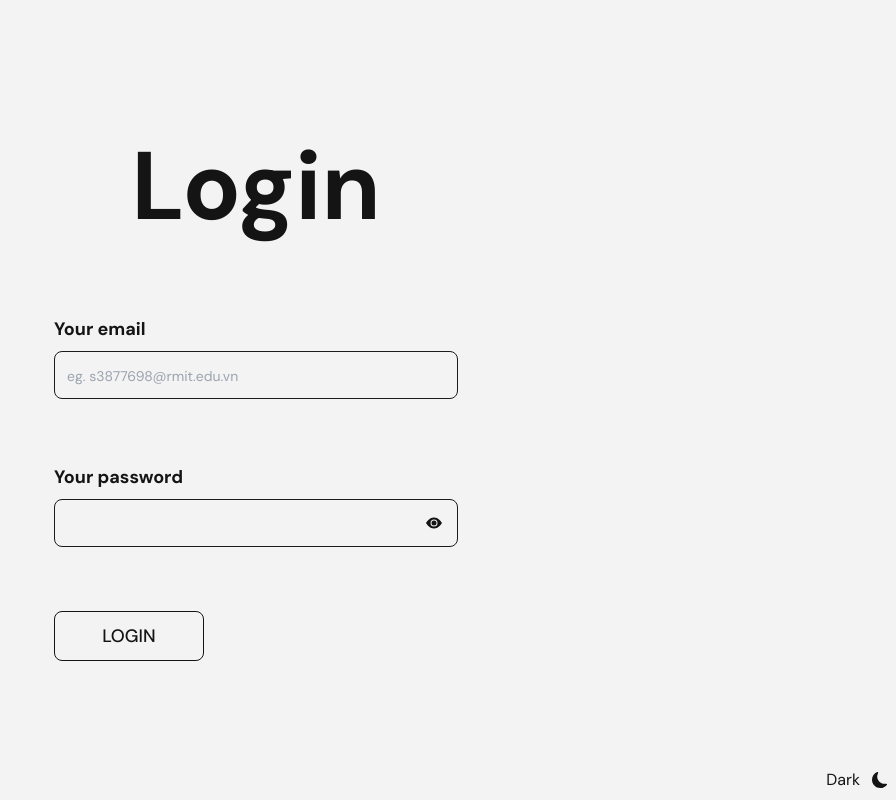
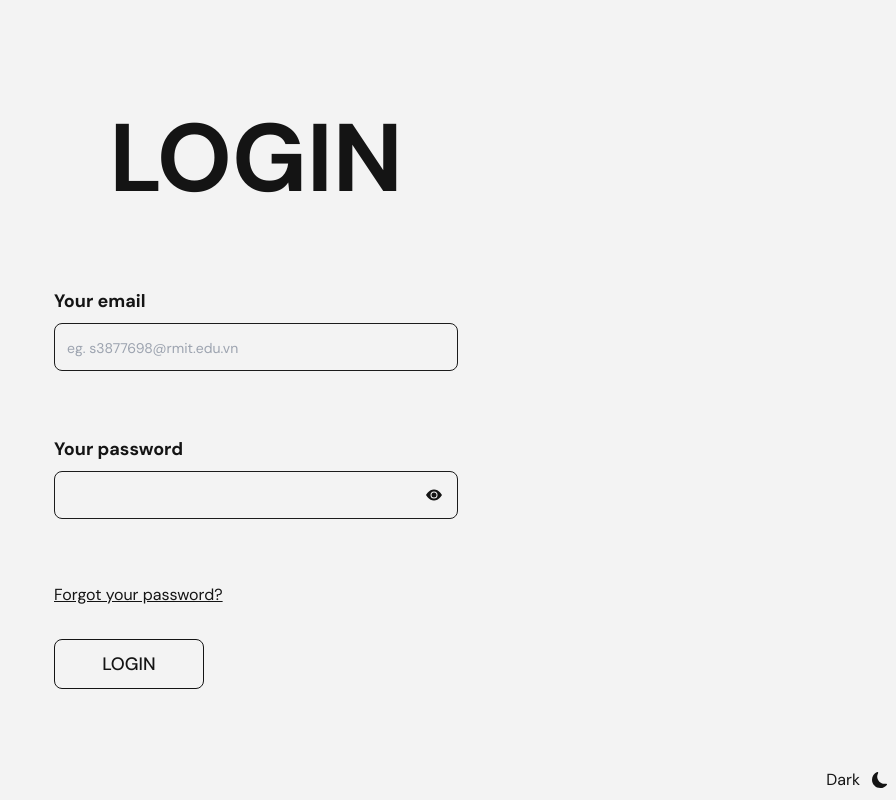
Before and after one commit to b1amage/sepm-frontend, a React (Create React App) app: page /login in a window 1280 px wide. Shown: the whole page, without its empty margins (384-1280 px from the left). Built offline with nearby package versions, Linux system fonts and the light colour scheme.

Commit message:
add forgot password text

```diff
--- a/src/components/authentication/LoginForm.js
+++ b/src/components/authentication/LoginForm.js
@@ -99,6 +99,8 @@ const LoginForm = () => {
 				)}
 			</div>
 
+			<h3 className="underline cursor-pointer">Forgot your password?</h3>
+
 			<button
 				type="submit"
 				className="flex w-full min-w-[150px] min-h-[50px] mt-8 text-lg font-medium transition-all duration-300 bg-transparent border rounded-lg btn lg:mt-8 focus:ring-4 focus:outline-none sm:w-auto hover:shadow-sm hover:-translate-y-2"
--- a/src/views/LoginPage.js
+++ b/src/views/LoginPage.js
@@ -4,7 +4,10 @@ import LoginForm from "../components/authentication/LoginForm";
 const LoginPage = () => {
 	return (
 		<div className="container flex flex-col items-center justify-center h-screen px-5 py-10 mx-auto">
-			<h3 className="mb-20 text-6xl font-bold lg:text-8xl">Login</h3>
+			<h3 className="mb-20 text-6xl font-bold uppercase lg:text-8xl">
+				Login
+			</h3>
+
 			<LoginForm />
 		</div>
 	);
```
